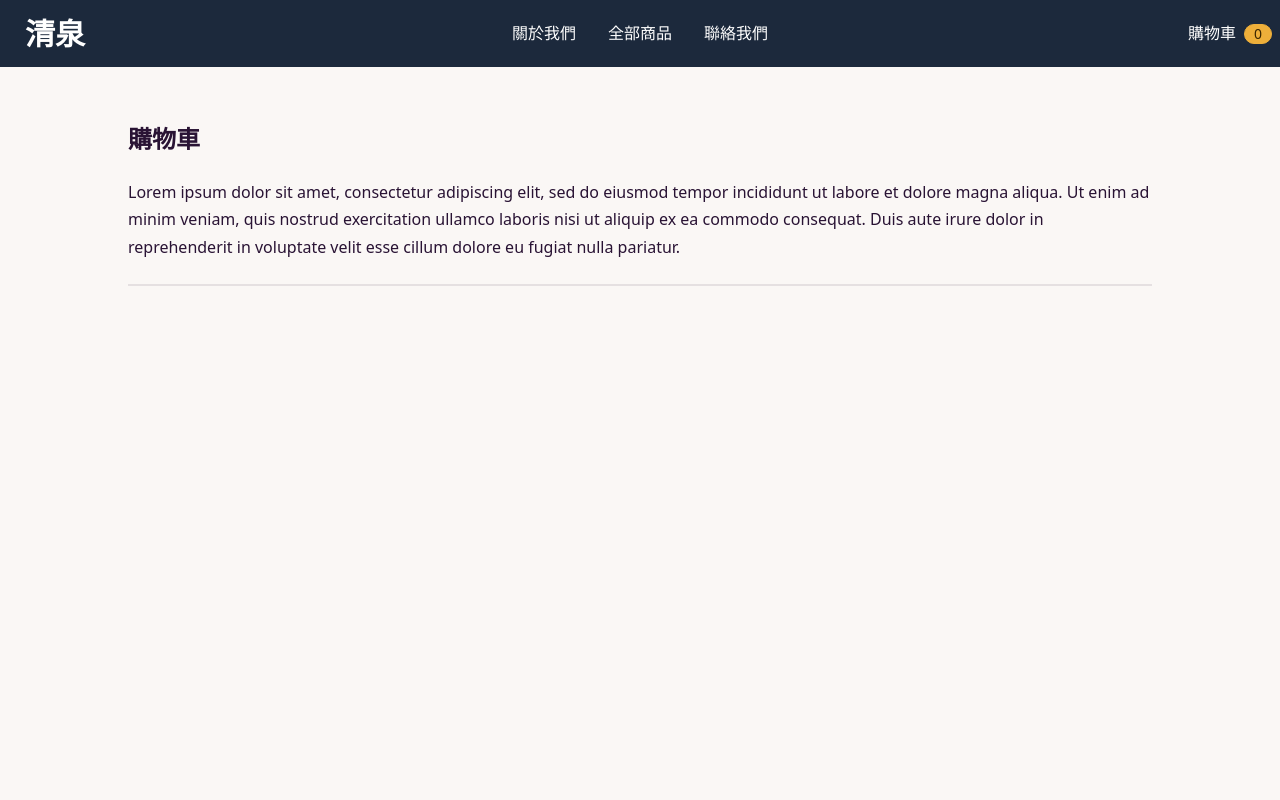
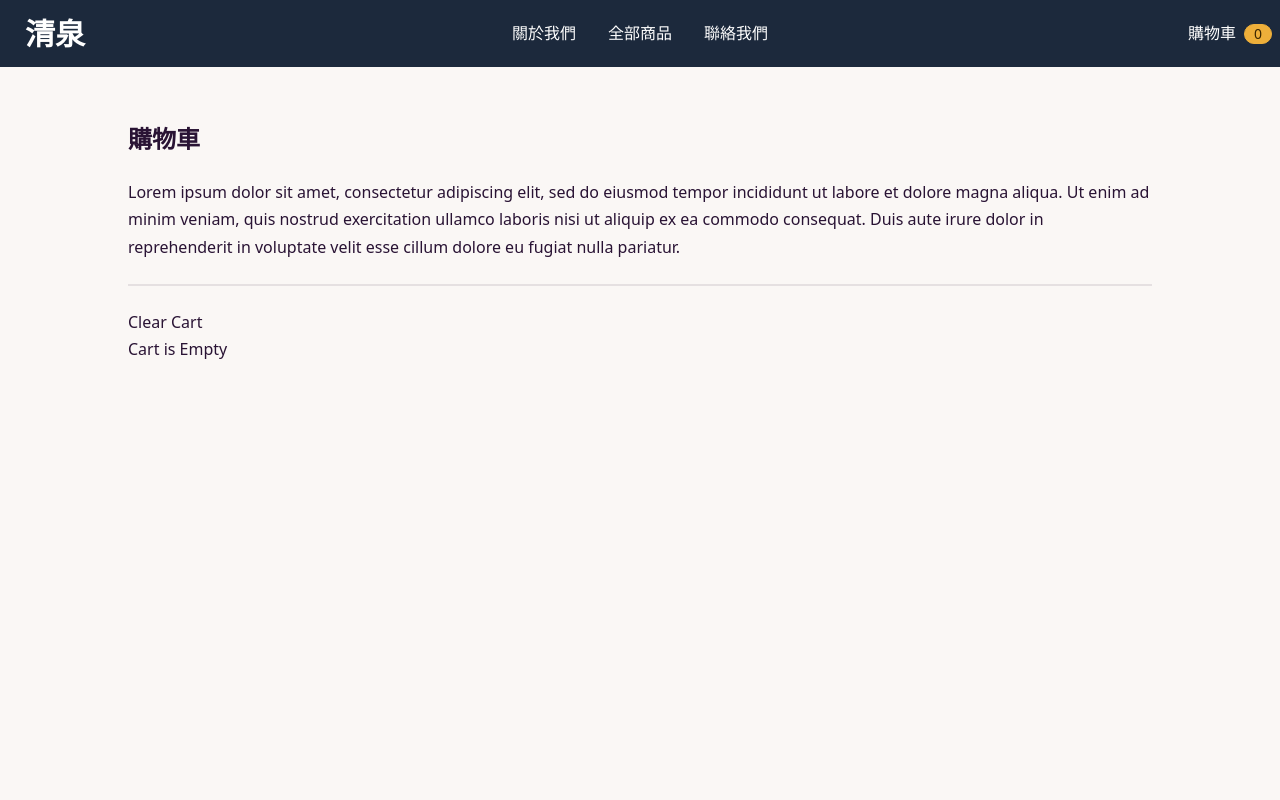
Before and after one commit to msunji/spring-publications-tw, a Next.js app: page /cart in a window 1280 px wide. Shown: the top 800 px of the page. Built offline with nearby package versions, Linux system fonts and the light colour scheme.

Commit message:
Use useEffect and state hooks to fix hydration and persist errors

```diff
--- a/components/navigation.tsx
+++ b/components/navigation.tsx
@@ -1,8 +1,16 @@
+import { useState, useEffect } from 'react';
 import Link from "next/link";
 import { useCartStore } from '@/store/store';
 
 export default function Navbar() {
   const totalItems = useCartStore(state => state.totalItems);
+
+  const [cartState, setCartState] = useState<number>();
+
+  useEffect(() => {
+    setCartState(totalItems)
+  }, [totalItems]);
+
   return (
     <div className="bg-darkBlue text-white">
       <nav className="navbar container py-2 justify-between">
@@ -29,7 +37,7 @@ export default function Navbar() {
         <div className="navbar-end">
           <Link href="/cart">
             <div>
-              購物車<div className="badge badge-accent ml-2">{totalItems}</div>
+              購物車<div className="badge badge-accent ml-2">{cartState}</div>
             </div>
           </Link>
         </div>
--- a/pages/cart.tsx
+++ b/pages/cart.tsx
@@ -1,10 +1,33 @@
+import { useEffect, useState } from "react";
+import { CartItemType } from '@/types/types';
+import { useCartStore } from '@/store/store';
+import { CartItems } from '@/components/cartItems';
+
 export default function Page() {
+  const { cart, clearCart } = useCartStore();
+
+  const [cartState, setCartState] = useState<Array<CartItemType>>();
+
+  useEffect(() => {
+    setCartState(cart);
+  }, [cart])
+
+
   return (
     <section>
       <div className="container">
         <h1>購物車</h1>
         <p>Lorem ipsum dolor sit amet, consectetur adipiscing elit, sed do eiusmod tempor incididunt ut labore et dolore magna aliqua. Ut enim ad minim veniam, quis nostrud exercitation ullamco laboris nisi ut aliquip ex ea commodo consequat. Duis aute irure dolor in reprehenderit in voluptate velit esse cillum dolore eu fugiat nulla pariatur.</p>
-        <div className="divider"></div>
+        <div className="divider">
+        </div>
+        <div>
+          <button onClick={() => clearCart()}>Clear Cart</button>
+        </div>
+        <div>
+          {
+            cartState?.length ? (<CartItems />) : (<div>Cart is Empty</div>)
+          }
+        </div>
       </div>
 
     </section>
```
